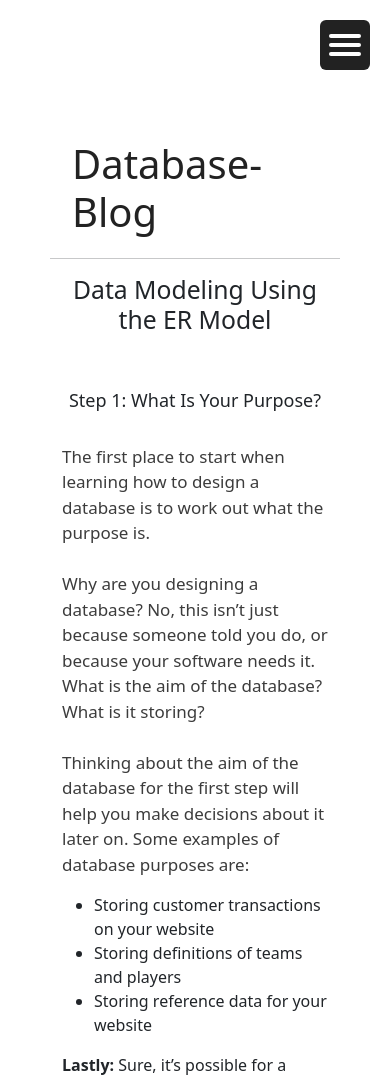
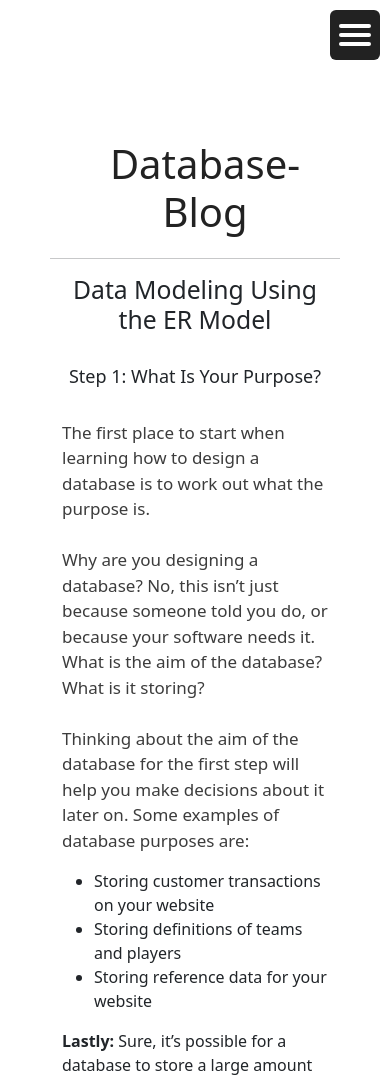
Before and after one commit to koldfeet/database_design_blog, a plain HTML site: page index.html in a window 390 px wide. Shown: the top 1079 px of the page. Drawn offline with nearby package versions, Linux system fonts and the light colour scheme.

Commit message:
01 finish

```diff
--- a/index.html
+++ b/index.html
@@ -16,8 +16,6 @@
 </head>
 
 <body>
-    <!-- ===============side nav bar start=============== -->
-
     <div class="main-section">
         <div class="toggle">
             <div class="hamburger">
@@ -39,7 +37,7 @@
                 <div class="container">
                     <div class="row">
                         <div class="logo">
-                            <h1>Database-Blog</h1>
+                            <h1 id="top">Database-Blog</h1>
                         </div>
                         <hr>
                     </div>
@@ -52,7 +50,7 @@
                         <div class="col section-col-right">
                             <div class="center-my-h2">
                                 <h2 id="data-modeling">Data Modeling Using the ER Model</h2>
-                            </div> <br><br>
+                            </div> <br>
                             <div class="center-my-h3">
                                 <h3 class="my-h3">Step 1: What Is Your Purpose?</h3>
                             </div><br>
@@ -213,6 +211,9 @@
                         </div>
                     </div>
                 </div>
+                <div class="center-btn">
+                    <a class="btn btn-primary" href="#top" role="button">Top</a>
+                </div>
             </section>
 
             <div class="center-short-line">
@@ -221,10 +222,6 @@
         </div>
     </div>
 
-    <!-- ===============side nav bar end=============== -->
-
-
-
 
     <script src="app.js"></script>
 </body>
--- a/styles.css
+++ b/styles.css
@@ -49,10 +49,6 @@
 .navbar a {
     text-decoration: none;
     display: block;
-    /* display: flex;
-    justify-content: center;
-    align-items: center;
-    flex-direction: column; */
     padding: 6px 10px;
     margin: 15px 10px;
     color: #fff;
@@ -86,8 +82,8 @@
 .toggle {
     display: none;
     position: fixed;
-    top: 20px;
-    right: 20px;
+    top: 10px;
+    right: 10px;
     width: 50px;
     height: 50px;
     border-radius: 6px;
@@ -110,7 +106,7 @@
     position: absolute;
     width: 100%;
     height: 4px;
-    border-radius: 20px;
+    border-radius: 10px;
     background-color: #fff;
     transition-duration: 0.25s;
 }
@@ -187,6 +183,9 @@
 /* header end=================== */
 
 /* section start=================== */
+.logo {
+    text-align: center;
+}
 
 .my-h2 {
     font-size: 20px;
@@ -204,5 +203,7 @@
     text-align: center;
 }
 
-
+.center-btn {
+    text-align: center;
+}
 /* section end=================== */
```
